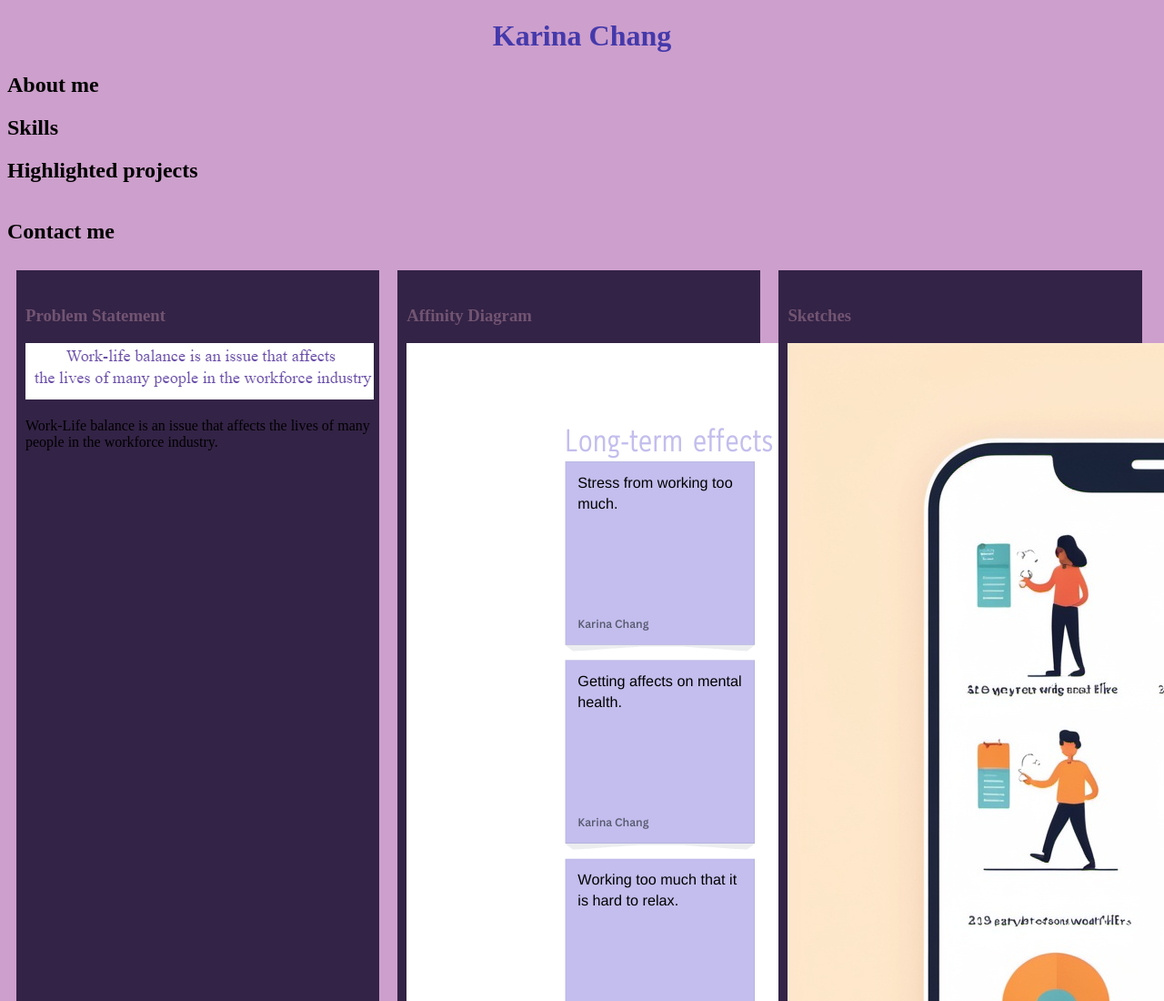
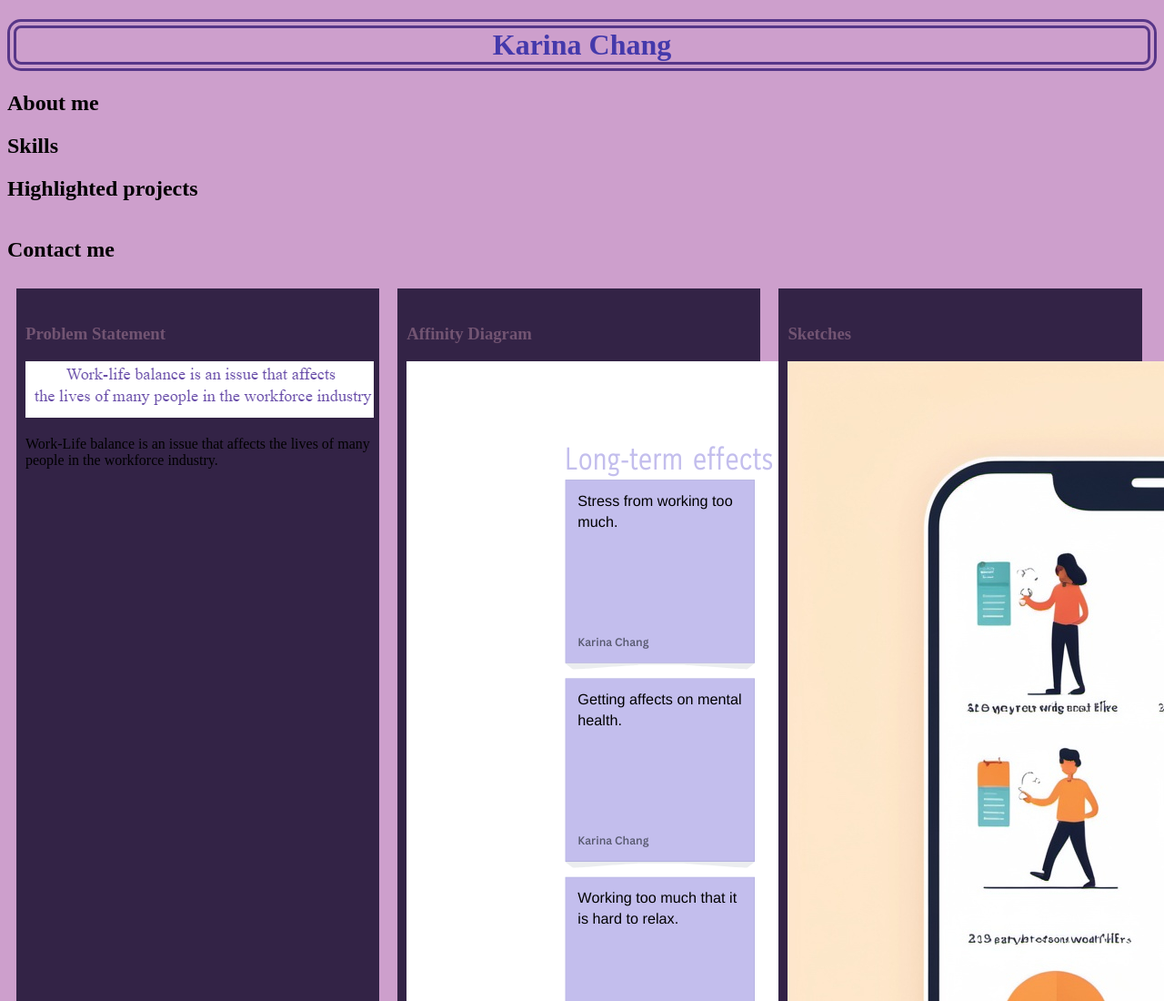
Before and after one commit to KarinaChang12/KarinaChang12.github.io, a plain HTML site: page index.html in a window 1280 px wide. Shown: the top 1100 px of the page at 91% size. Drawn offline with Linux system fonts and the light colour scheme.

Commit message:
Update styles.css

```diff
--- a/styles.css
+++ b/styles.css
@@ -7,7 +7,9 @@ h1{
    font-family:'Times New Roman', Times, serif;
    color: #4439ab;
    border: rgb(87, 54, 136);
+    border-style: double;
    border-radius: 15px;
+    border-width: 10px;
    paddings: 5px;
 
 }
```
